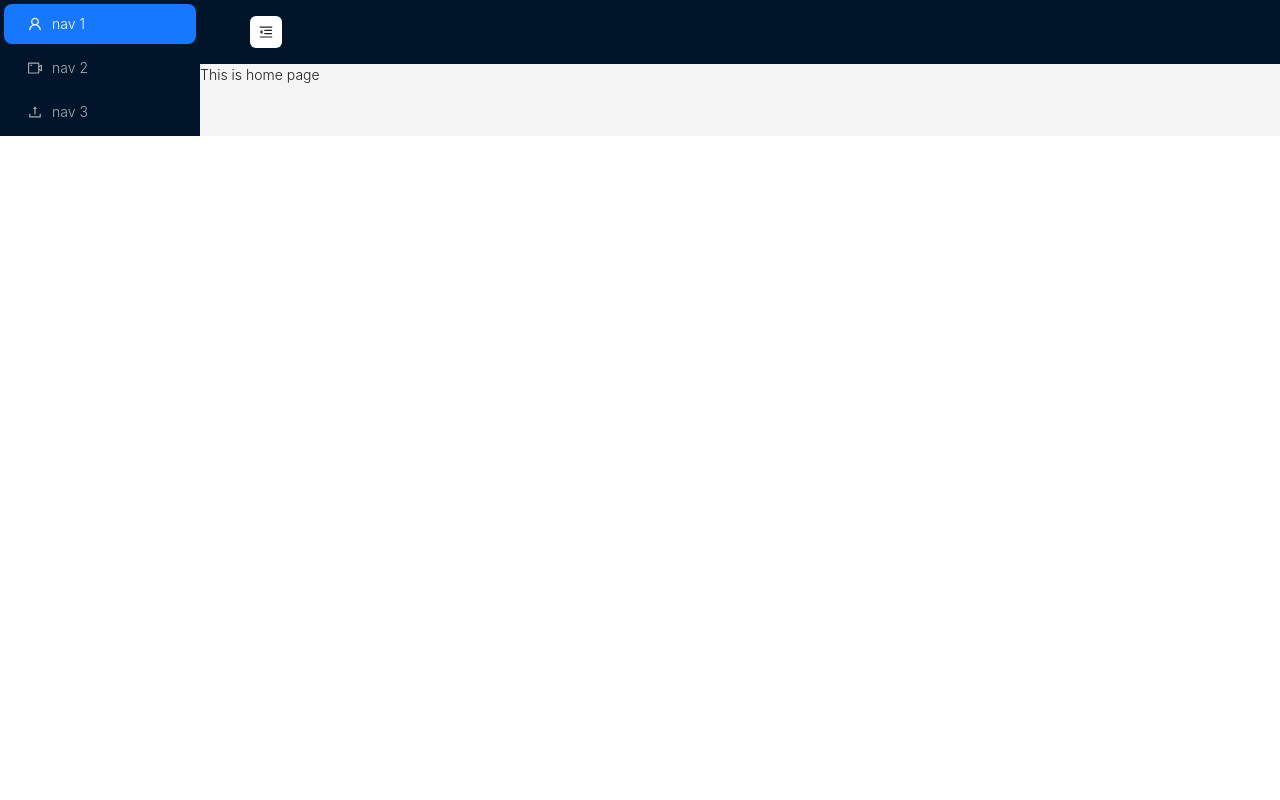
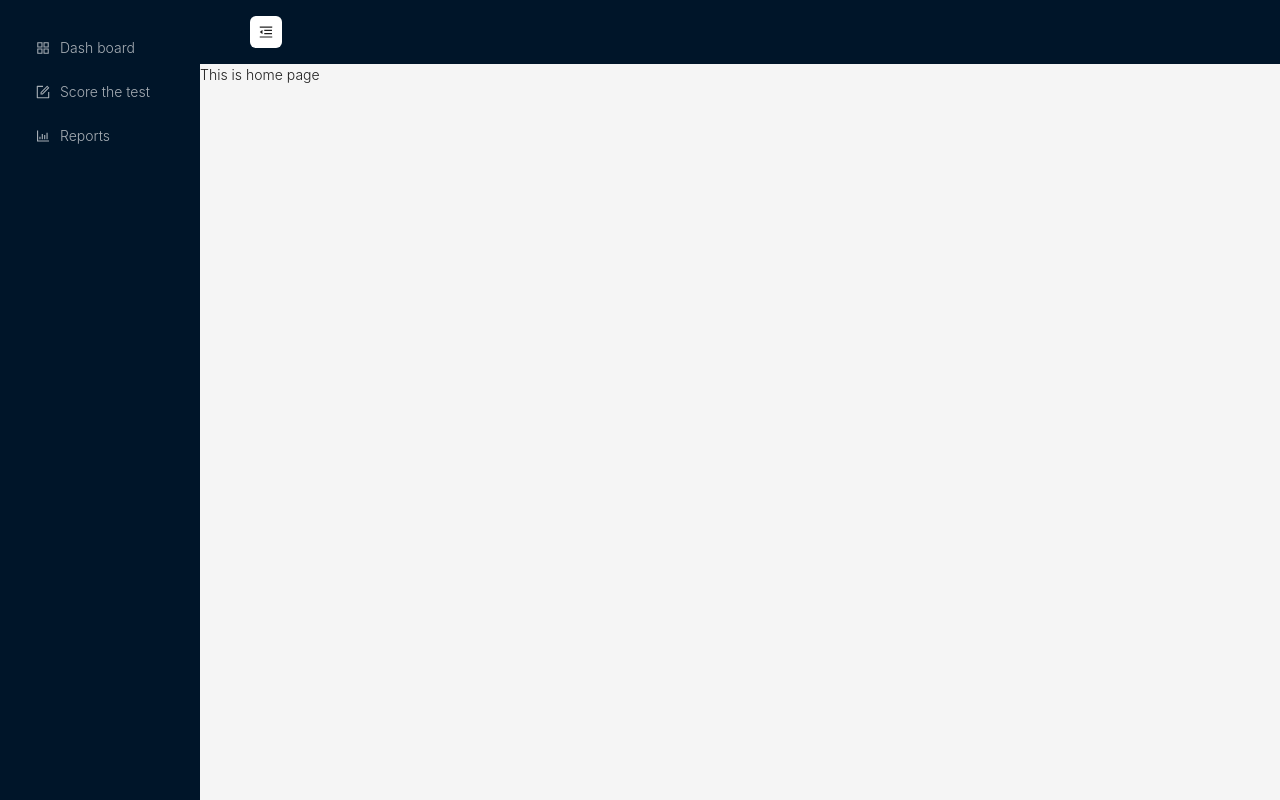
Before and after one commit to gianam65/datn-fe, a React (Vite) app: page / in a window 1280 px wide. Built offline with nearby package versions, Linux system fonts and the light colour scheme.

Commit message:
Add routes, implement some config

```diff
--- a/src/components/side-menu/side-menu.scss
+++ b/src/components/side-menu/side-menu.scss
@@ -0,0 +1,7 @@
+.side__menu-container {
+  // height: 100%;
+  .side__menu-list {
+    height: 100%;
+    padding: 24px 8px;
+  }
+}
--- a/src/components/side-menu/side-menu.tsx
+++ b/src/components/side-menu/side-menu.tsx
@@ -1,40 +1,58 @@
 import './side-menu.scss'
 import React from 'react'
 import {
-  UploadOutlined,
-  UserOutlined,
-  VideoCameraOutlined,
+  BarChartOutlined,
+  FormOutlined,
+  AppstoreOutlined,
 } from '@ant-design/icons'
 import { Layout, Menu } from 'antd'
+import type { MenuProps } from 'antd'
+import {
+  HOME_PAGE_LINK,
+  MARK_EXAM_LINK,
+  REPORT_LINK,
+} from '../../constants/constants'
+import useRouter from '../../hooks/useRouter'
 
 const { Sider } = Layout
+
 type SideMenuProps = {
   collapsed: boolean
 }
 
 const SideMenu: React.FC<SideMenuProps> = ({ collapsed }) => {
+  const { pushRoute } = useRouter()
+  const handleNavigate: MenuProps['onClick'] = ({ key }) => {
+    pushRoute(key)
+  }
   return (
     <div className="side__menu-container">
-      <Sider trigger={null} collapsible collapsed={collapsed}>
+      <Sider
+        className="side__menu-list"
+        trigger={null}
+        collapsible
+        collapsed={collapsed}
+      >
         <Menu
           theme="dark"
           mode="inline"
           defaultSelectedKeys={['1']}
+          onClick={handleNavigate}
           items={[
             {
-              key: '1',
-              icon: <UserOutlined />,
-              label: 'nav 1',
+              key: HOME_PAGE_LINK,
+              icon: <AppstoreOutlined />,
+              label: 'Dash board',
             },
             {
-              key: '2',
-              icon: <VideoCameraOutlined />,
-              label: 'nav 2',
+              key: MARK_EXAM_LINK,
+              icon: <FormOutlined />,
+              label: 'Score the test',
             },
             {
-              key: '3',
-              icon: <UploadOutlined />,
-              label: 'nav 3',
+              key: REPORT_LINK,
+              icon: <BarChartOutlined />,
+              label: 'Reports',
             },
           ]}
         />
--- a/src/config/routes.tsx
+++ b/src/config/routes.tsx
@@ -2,11 +2,13 @@ import {
   HOME_PAGE_LINK,
   MARK_EXAM_LINK,
   LOGIN_LINK,
+  REPORT_LINK,
 } from '../constants/constants.ts'
 const routes = {
   home: HOME_PAGE_LINK,
   mark_exam: MARK_EXAM_LINK,
   login: LOGIN_LINK,
+  reports: REPORT_LINK,
 }
 
 export default routes
--- a/src/constants/constants.ts
+++ b/src/constants/constants.ts
@@ -1,3 +1,4 @@
 export const HOME_PAGE_LINK = '/'
-export const MARK_EXAM_LINK = '/cham_diem'
+export const MARK_EXAM_LINK = '/cham-diem'
 export const LOGIN_LINK = '/dang-nhap'
+export const REPORT_LINK = '/bao-cao'
--- a/src/layouts/default-layout/default-layout.scss
+++ b/src/layouts/default-layout/default-layout.scss
@@ -1,6 +1,11 @@
 .default__layout {
-  .container {
+  width: 100%;
+  overflow-x: hidden;
+  .main__container {
     display: flex;
+    min-height: 100vh;
+    height: 100%;
+    overflow-y: scroll;
     .side__menu {
       width: 30%;
     }
--- a/src/layouts/default-layout/default-layout.tsx
+++ b/src/layouts/default-layout/default-layout.tsx
@@ -14,13 +14,7 @@ const DefaultLayout: React.FC<DefaultLayoutProps> = ({ children }) => {
   const [collapsed, setCollapsed] = useState(false)
   return (
     <div className="default__layout">
-      {/* <div className="container">
-        <div className="side__menu">
-          <SideMenu />
-        </div>
-        <div className="main__content">{children}</div>
-      </div> */}
-      <Layout className="container">
+      <Layout className="main__container">
         <SideMenu collapsed={collapsed} />
         <Layout>
           <Header>
--- /dev/null
+++ b/src/pages/reports/reports.tsx
@@ -0,0 +1,8 @@
+import './reports.scss'
+import React from 'react'
+
+const Reports: React.FC = () => {
+  return <div className="reports-container">This is reports pages</div>
+}
+
+export default Reports
--- a/src/routes/routes.tsx
+++ b/src/routes/routes.tsx
@@ -1,6 +1,7 @@
 import Home from '../pages/home-page/home-page'
 import MarkExam from '../pages/mark-exam/mark-exam'
 import Login from '../pages/login/login'
+import Reports from '../pages/reports/reports'
 import config from '../config'
 import React from 'react'
 
@@ -14,6 +15,7 @@ type RoutesType = {
 const publicRoutes: RoutesType[] = [
   { path: config.routes.home, component: Home },
   { path: config.routes.mark_exam, component: MarkExam },
+  { path: config.routes.reports, component: Reports },
   { path: config.routes.login, component: Login, isLogin: true },
 ]
 
```
Also changed, not shown: src/pages/reports/reports.scss (added).
